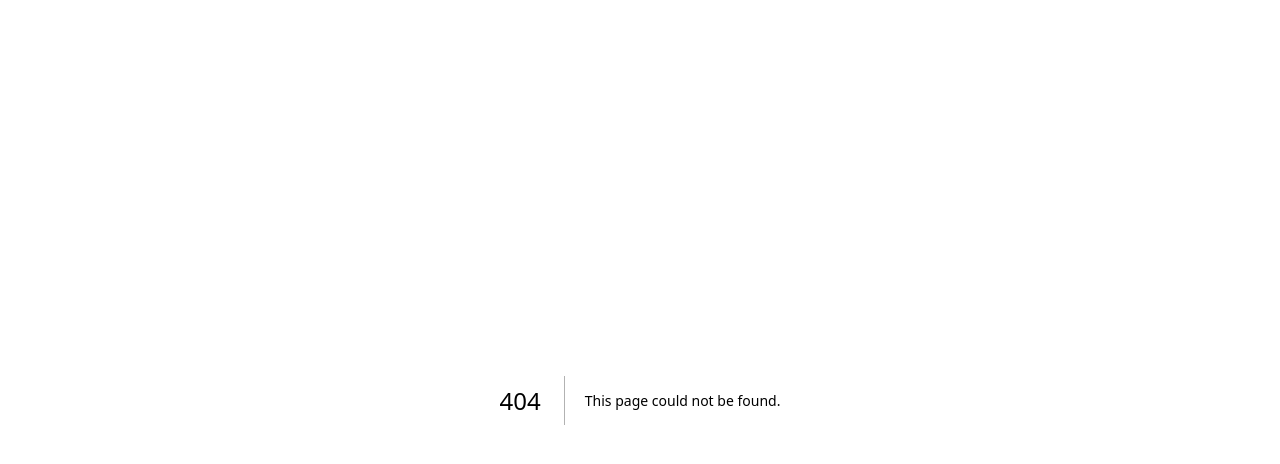
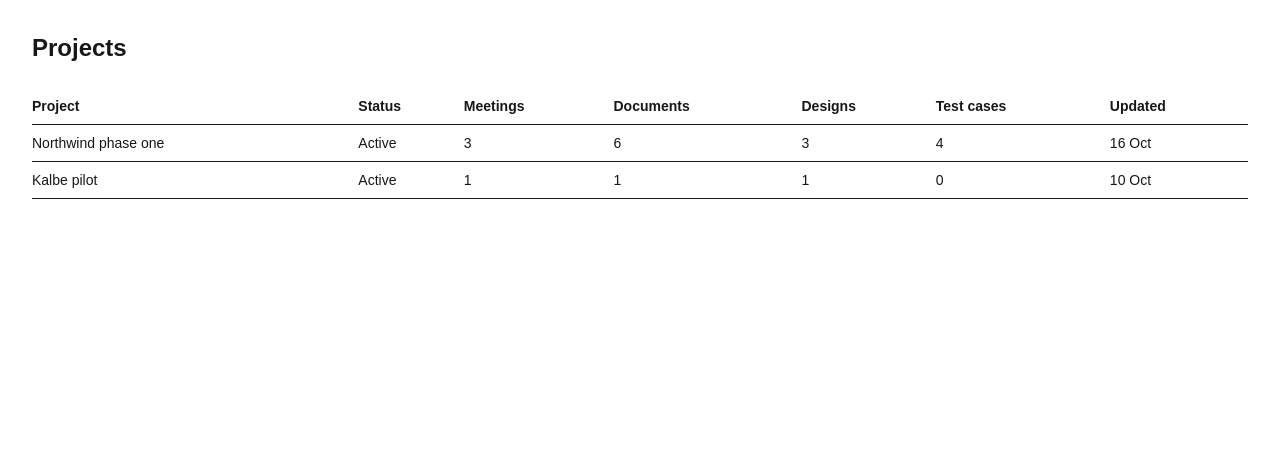
Before and after one commit to lillbram/minuta, a Next.js app: page /projects in a window 1280 px wide. Before the commit this address had no page. Shown: the top 464 px of the page. Built offline with nearby package versions, Linux system fonts and the light colour scheme.

Commit message:
Create Projects Folder

```diff
--- /dev/null
+++ b/src/app/projects/page.tsx
@@ -0,0 +1,35 @@
+import { projects } from "@/lib/mock-data";
+
+export default function ProjectsPage() {
+  return (
+    <main className="p-8">
+      <h1 className="mb-6 text-2xl font-semibold">Projects</h1>
+      <table className="w-full text-left text-sm">
+        <thead>
+          <tr className="border-b">
+            <th className="py-2">Project</th>
+            <th className="py-2">Status</th>
+            <th className="py-2">Meetings</th>
+            <th className="py-2">Documents</th>
+            <th className="py-2">Designs</th>
+            <th className="py-2">Test cases</th>
+            <th className="py-2">Updated</th>
+          </tr>
+        </thead>
+        <tbody>
+          {projects.map((project) => (
+            <tr key={project.id} className="border-b">
+              <td className="py-2">{project.name}</td>
+              <td className="py-2">{project.status}</td>
+              <td className="py-2">{project.meetings}</td>
+              <td className="py-2">{project.documents}</td>
+              <td className="py-2">{project.designs}</td>
+              <td className="py-2">{project.testCases}</td>
+              <td className="py-2">{project.updated}</td>
+            </tr>
+          ))}
+        </tbody>
+      </table>
+    </main>
+  );
+}
```
